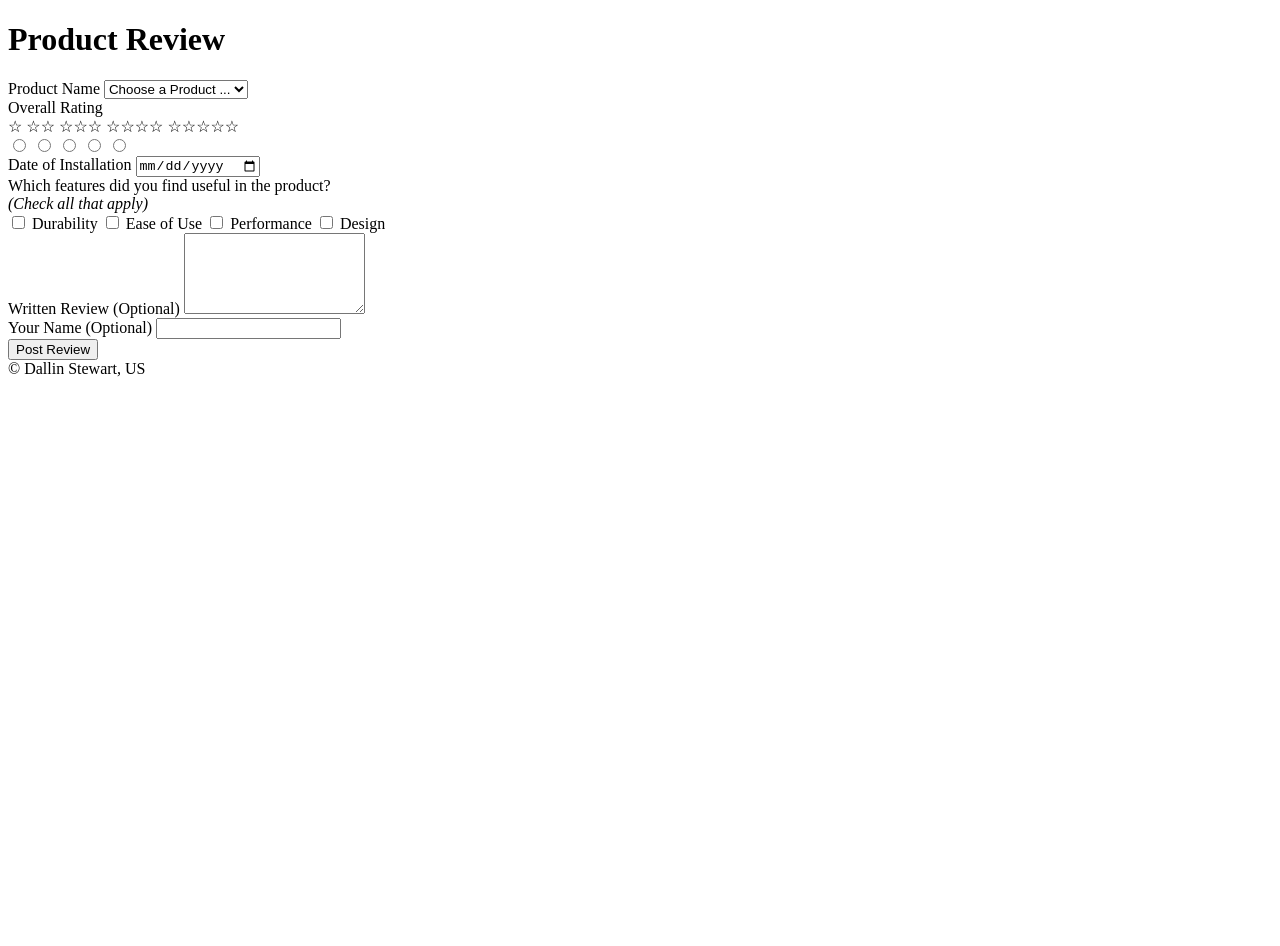
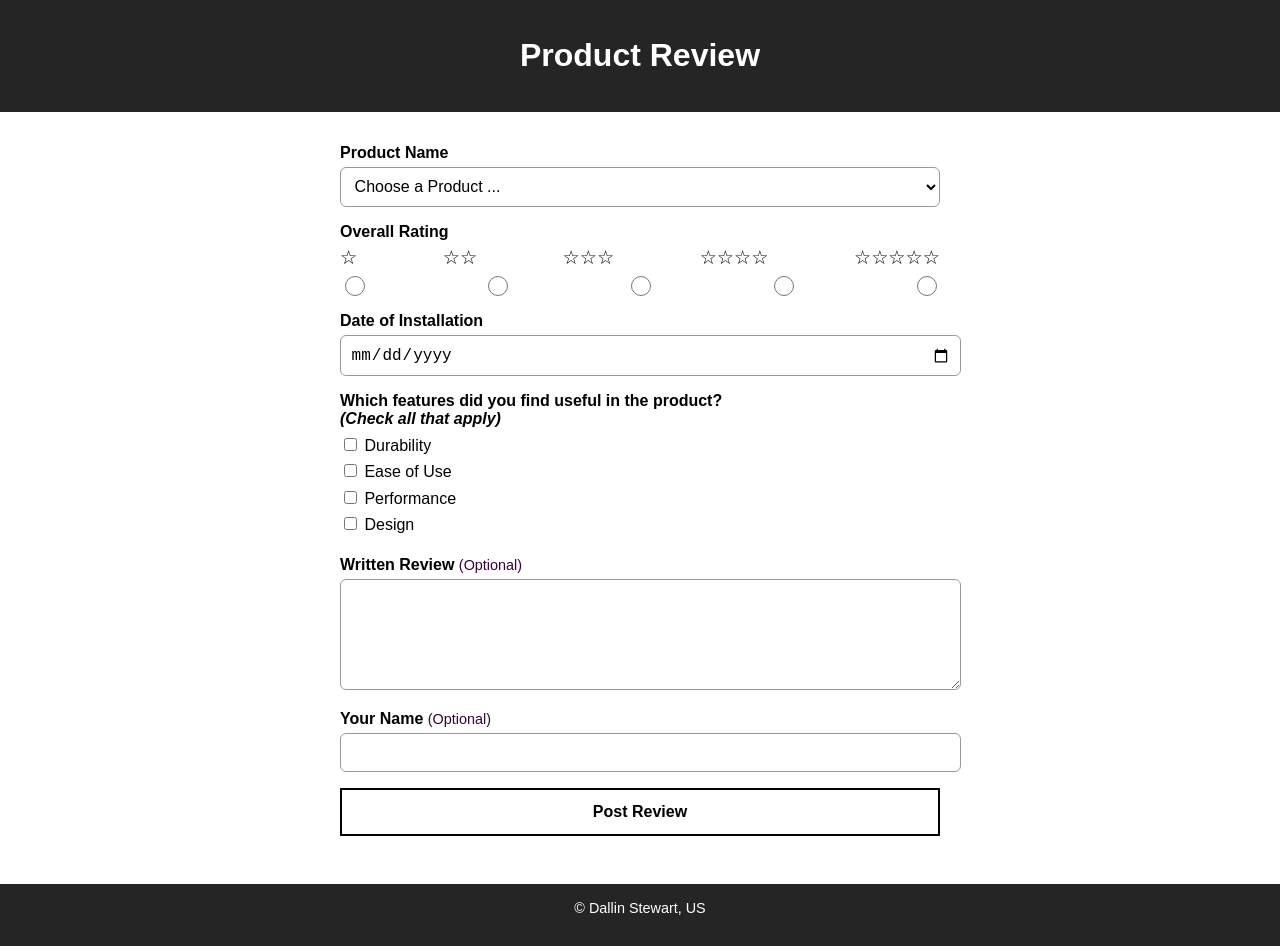
Before and after one commit to TheDarkSide857/wdd131, a plain HTML site: page form.html in a window 1280 px wide. Before the commit the page ends 800 px from the top, so only its background shows below. Drawn offline with Linux system fonts and the light colour scheme; a script that the page names is missing.

Commit message:
Add files via upload

```diff
--- a/form.html
+++ b/form.html
@@ -3,8 +3,10 @@
 <head>
   <meta charset="UTF-8" />
   <meta name="viewport" content="width=device-width, initial-scale=1.0" />
-  <title>Product Review</title>
-  <link rel="stylesheet" href="styles.css" />
+  <meta name="description" content="Dallin Thomas Stewart, WDD 131 - Dynamic Web Fundamentals, Product Review Form" />
+  <meta name="author" content="Dallin Thomas Stewart" />
+  <title>Your Page Title</title>
+  <link rel="stylesheet" href="styles/form.css" />
 </head>
 <body>
   <header>
```
Also changed, not shown: review.html (+1 -1 lines).
